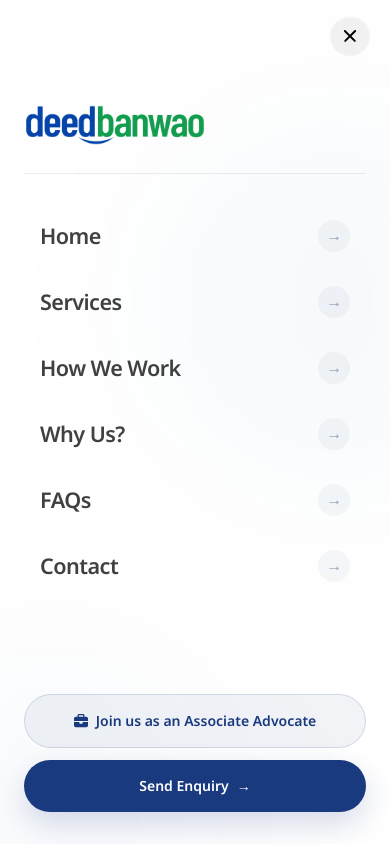
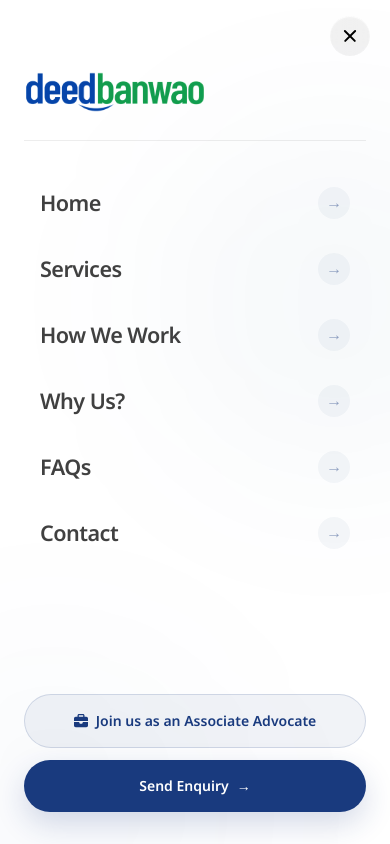
Before and after one commit to yugrastogi/deedbanwao, a React (Vite) app: page / in a window 390 px wide. Both pictures are taken after a click on the button 350 px from the left and 35 px from the top of the page. Shown: the top 844 px of the page. Built offline with nearby package versions, Linux system fonts and the light colour scheme.

Commit message:
Move mobile menu content upward

```diff
--- a/src/components/Navbar/Navbar.jsx
+++ b/src/components/Navbar/Navbar.jsx
@@ -651,10 +651,10 @@ Introduction: ${formData.get("introduction")}
 
                   px-6
                   pb-8
-                  pt-[105px]
+                  pt-[72px]
 
                   sm:px-10
-                  sm:pt-[115px]
+                  sm:pt-[80px]
                 "
               >
                 {/* =================================================
```
